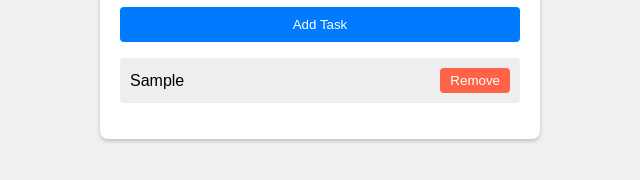
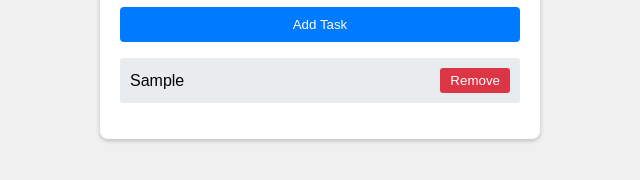
Before and after one commit to wasmalk/dynamic-to-do-list-js, a plain HTML site: page index.html in a window 1280 px wide. Both pictures are taken after typing "Sample" into the empty fields and a click on the button "Add Task". Shown: the part 400-580 px from the top of the page, without its empty margins (320-960 px from the left). Drawn offline with Linux system fonts and the light colour scheme.

Commit message:
fift commit-last

```diff
--- a/script.js
+++ b/script.js
@@ -30,11 +30,12 @@ document.addEventListener('DOMContentLoaded', () => {
         // Create a new list item (li) for the task
         const li = document.createElement('li');
         li.textContent = taskText; // Set the text of the list item
+        li.classList.add('task-item'); // Add class for styling
 
         // Create a remove button for the task
         const removeButton = document.createElement('button');
         removeButton.textContent = "Remove"; // Set button text
-        removeButton.className = 'remove-btn'; // Assign class name for styling
+        removeButton.classList.add('remove-btn'); // Assign class name for styling
 
         // Define the onclick event for the remove button
         removeButton.onclick = () => {
--- a/styles.css
+++ b/styles.css
@@ -66,3 +66,25 @@ li {
 .remove-btn:hover {
     background-color: #d9534f;
 }
+.task-item {
+    padding: 10px;
+    margin: 5px 0;
+    background-color: #e9ecef;
+    border-radius: 3px;
+    display: flex;
+    justify-content: space-between;
+    align-items: center;
+}
+
+.remove-btn {
+    background: #dc3545;
+    color: white;
+    border: none;
+    padding: 5px 10px;
+    border-radius: 3px;
+    cursor: pointer;
+}
+
+.remove-btn:hover {
+    background: #c82333;
+}
```
